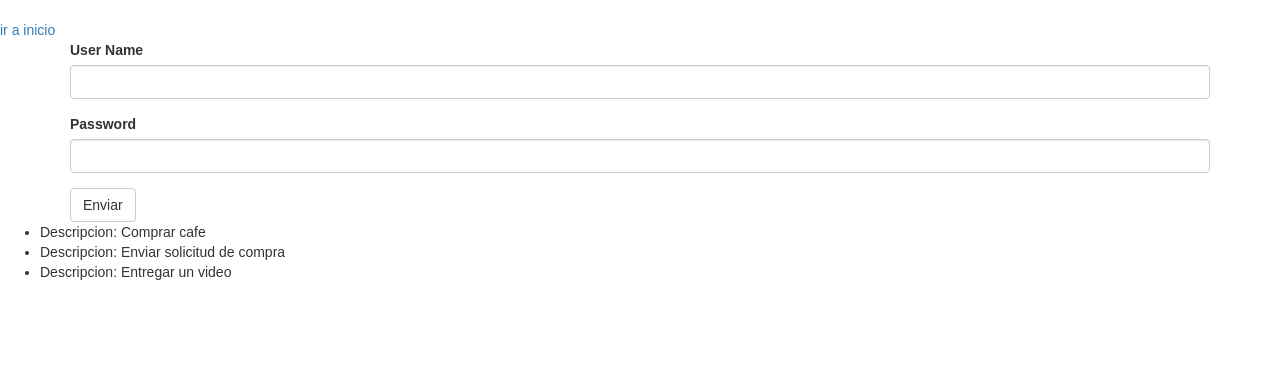
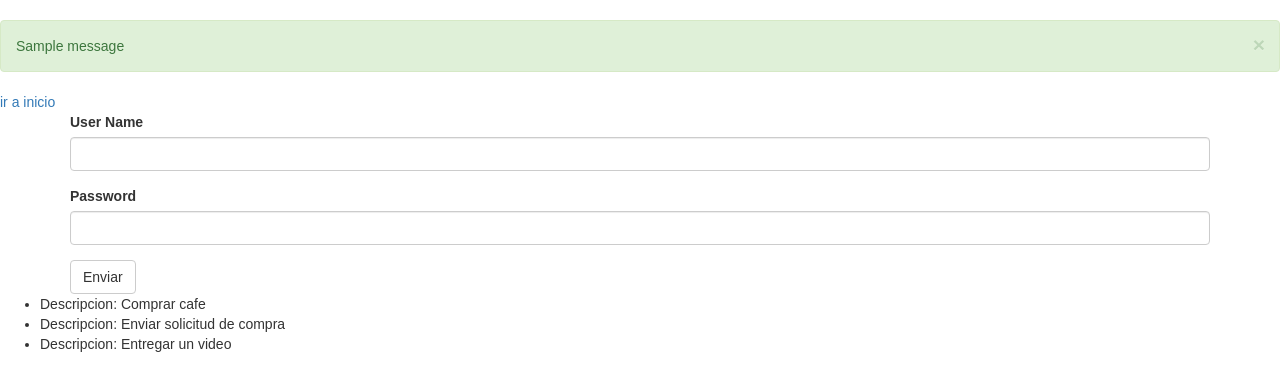
Before and after one commit to Conseicka/flask, a Flask app: page /hello in a window 1280 px wide. Shown: the part 52-443 px from the top of the page. Run offline with Flask 2, Linux system fonts and the light colour scheme; one stand-in notice (Sample message) is shown; some libraries are stand-ins or nearby versions.

Commit message:
flash alerts

```diff
--- a/main.py
+++ b/main.py
@@ -1,4 +1,4 @@
-from flask import Flask, request, make_response, redirect, render_template, session
+from flask import Flask, request, make_response, redirect, render_template, session, url_for, flash
 from flask_bootstrap import Bootstrap
 from flask_wtf import FlaskForm
 from wtforms.fields import StringField, PasswordField, SubmitField
@@ -52,6 +52,8 @@ def hello():
         username = login_form.username.data
         session["username"] = username
 
+        flash("Nombre de usuario registrado con exito!")
+
         return redirect("/hello")
 
     #the "**" is used to expand all the content of context and make easier to handled it in jinja2
--- a/templates/base.html
+++ b/templates/base.html
@@ -17,6 +17,15 @@
         {% include "navbar.html" %}
     {% endblock %}
 
+    {% for message in get_flashed_messages() %}
+    <div class= "alert alert-success alert-dismissible">
+        <button type="button" data-dismiss="alert" class="close">&times</button>
+        {{ message }}
+    </div>
+    {%endfor%}
+
     {% block content %}{% endblock %}
-
+    {% block scripts %}
+        {{ super() }}
+    {%endblock%}
 {% endblock %}
```
